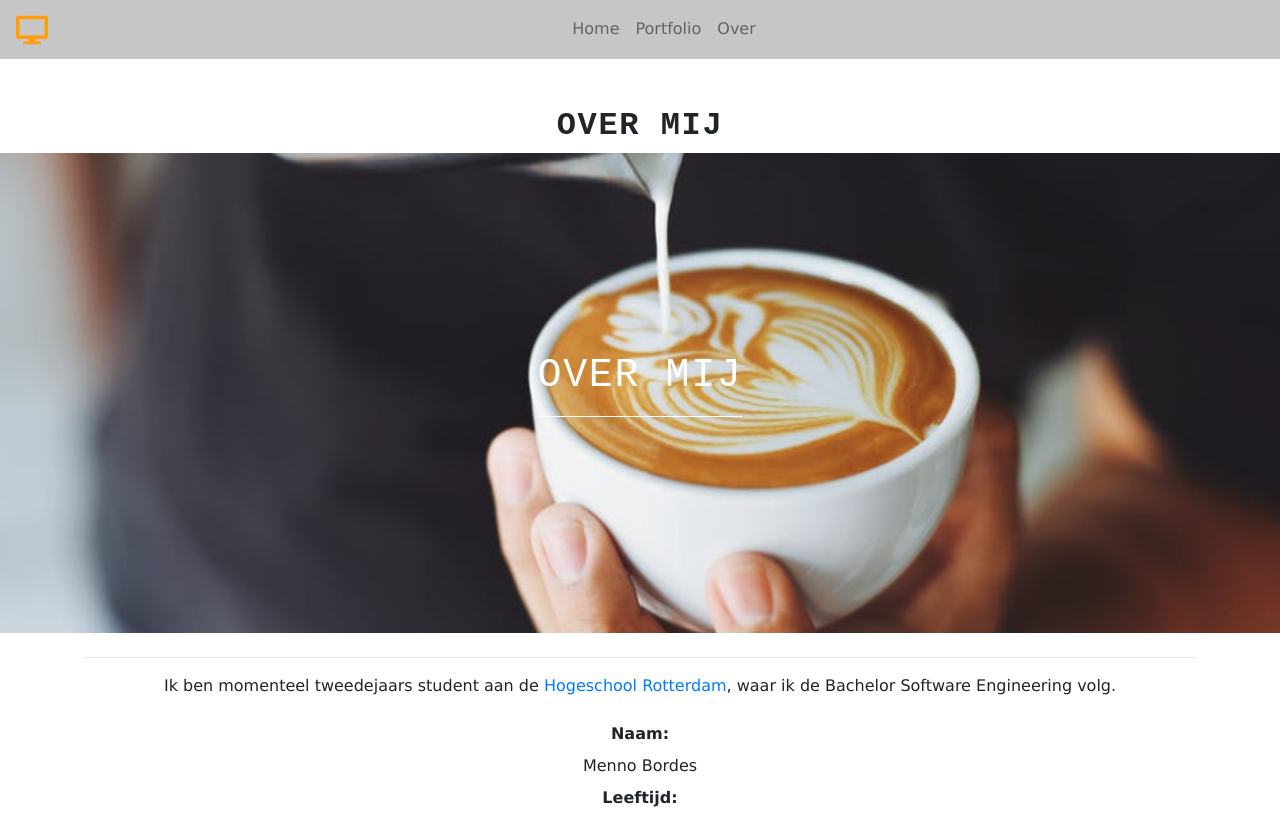
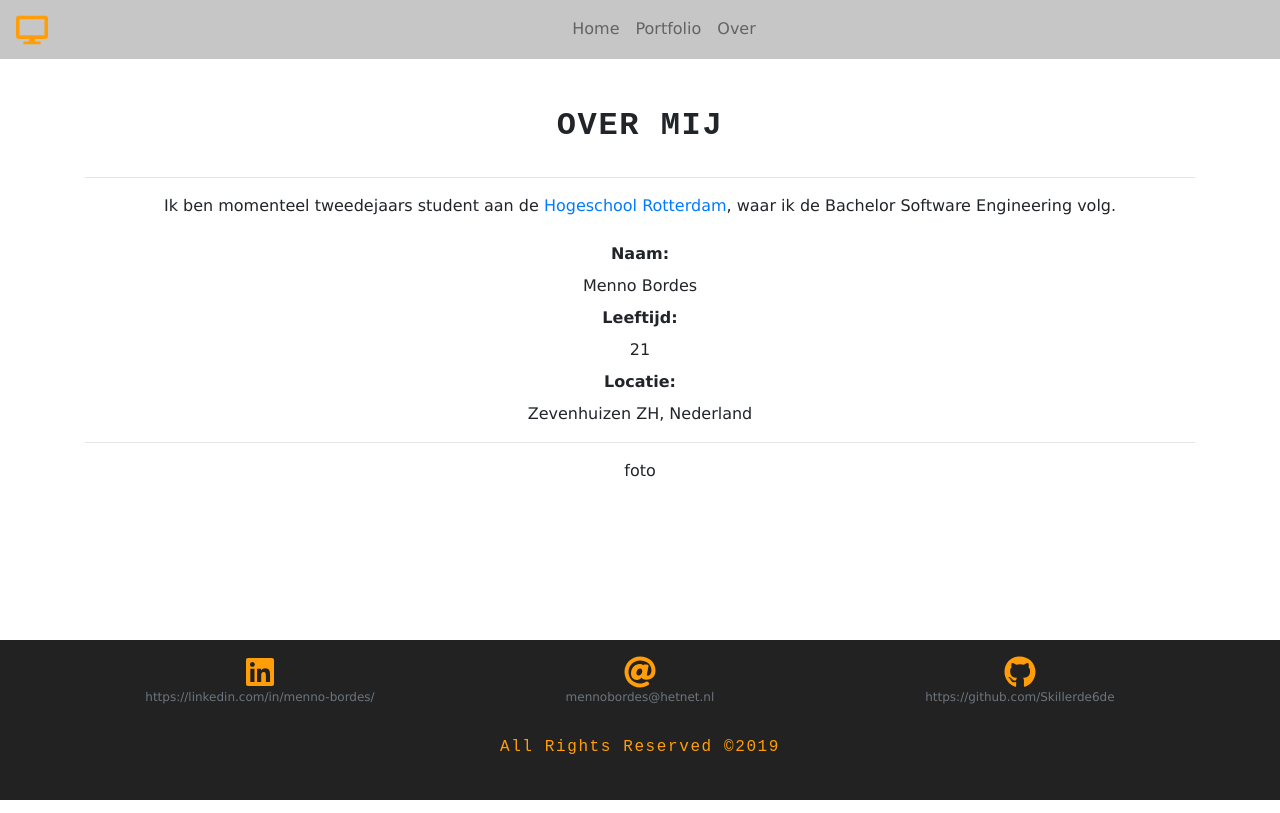
Before and after one commit to MennoBordes/menno-portfolio-old, a Gatsby site: page /over in a window 1280 px wide. Shown: the top 813 px of the page. Built offline with nearby package versions, Linux system fonts and the light colour scheme; Gatsby itself is replaced by a stand-in of ours.

Commit message:
Removed background image from about page

```diff
--- a/src/pages/over.js
+++ b/src/pages/over.js
@@ -1,17 +1,12 @@
 import React from "react"
 
-import { graphql } from "gatsby"
 import Layout from "../components/layout"
 import SEO from "../components/seo"
 import Title from "../components/Globals/Title"
 import AboutInfo from "../components/About/AboutInfo"
 import PersonalInfo from "../components/About/PersonalInfo"
-import BackgroundSection from "../components/Globals/BackgroundSection"
 
-// export default class over extends Component({ data }) {
-const overPage = ({ data }) => (
-  // render() {
-  // return (
+const overPage = () => (
   <Layout>
     <SEO title="Over" keywords={[`gatsby`, `application`, `react`]} />
     <Title
@@ -20,28 +15,9 @@ const overPage = ({ data }) => (
       // titleOrientation="text-left"
       headerType="2"
     />
-    <BackgroundSection
-      img={data.img.childImageSharp.fluid}
-      title="over mij"
-      styleClass="about-background"
-    />
     <AboutInfo />
     <PersonalInfo />
   </Layout>
 )
-//   }
-// }
 
-// Below query is being used to get the "about-background.jpeg" and pass it on to the "data" in the IndexPage
-export const query = graphql`
-  {
-    img: file(relativePath: { eq: "about-background.jpeg" }) {
-      childImageSharp {
-        fluid {
-          ...GatsbyImageSharpFluid_tracedSVG
-        }
-      }
-    }
-  }
-`
 export default overPage
```
